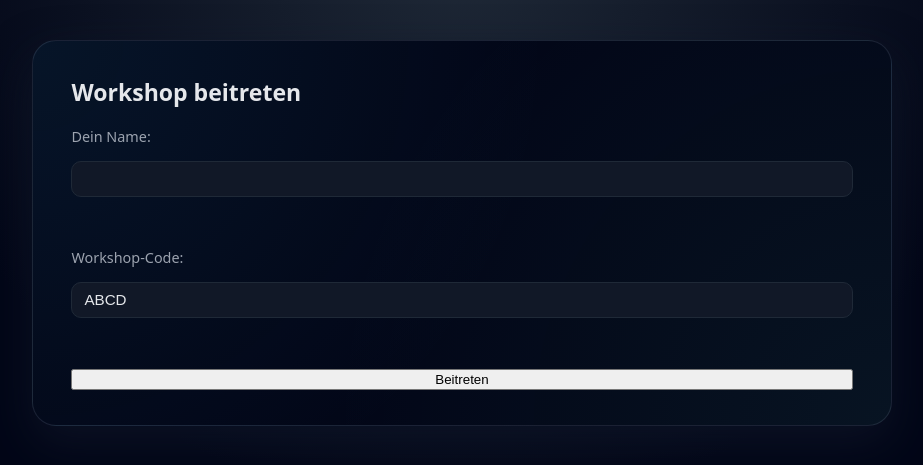
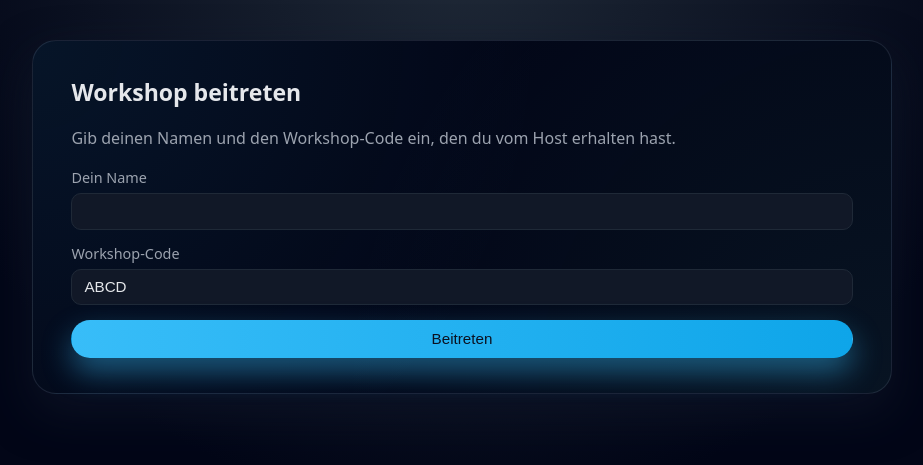
Before and after one commit to emresavas153/disc-personalitytest-app, a Flask app: page /join in a window 1280 px wide. Shown: the part 47-512 px from the top of the page, without its empty margins (178-1101 px from the left). Run offline with Flask 3, Linux system fonts and the light colour scheme.

Commit message:
join_session.html and results.html updated

```diff
--- a/templates/join_session.html
+++ b/templates/join_session.html
@@ -1,13 +1,19 @@
 {% extends "base.html" %}
 {% block content %}
 <h2>Workshop beitreten</h2>
+<p>Gib deinen Namen und den Workshop-Code ein, den du vom Host erhalten hast.</p>
+
 <form action="{{ url_for('join_post') }}" method="post">
-    <label for="name">Dein Name:</label>
-    <input type="text" id="name" name="name">
-    <br>
-    <label for="code">Workshop-Code:</label>
-    <input type="text" id="code" name="code" value="ABCD">
-    <br>
-    <button type="submit">Beitreten</button>
+    <div class="form-group">
+        <label for="name">Dein Name</label>
+        <input type="text" id="name" name="name" required>
+    </div>
+
+    <div class="form-group">
+        <label for="code">Workshop-Code</label>
+        <input type="text" id="code" name="code" value="ABCD" required>
+    </div>
+
+    <button type="submit" class="btn btn-primary">Beitreten</button>
 </form>
 {% endblock %}
```
Also changed, not shown: templates/results.html (line endings or trailing spaces).
